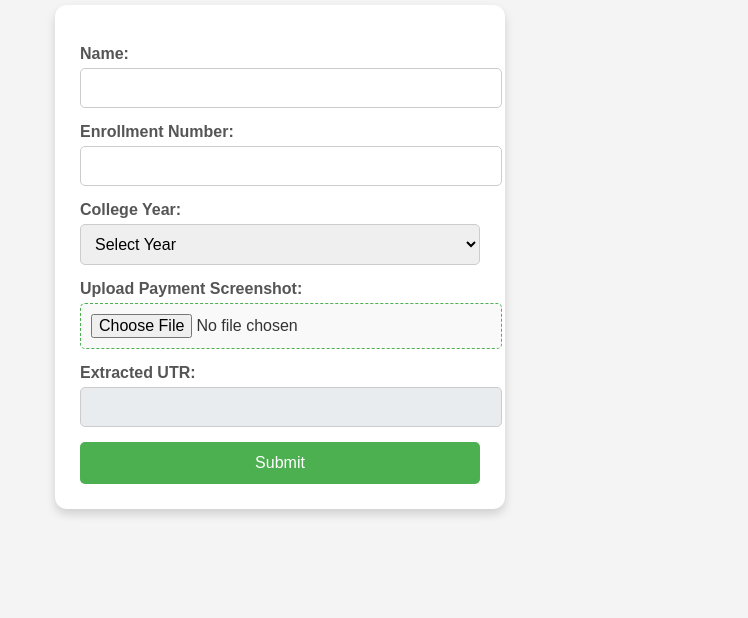
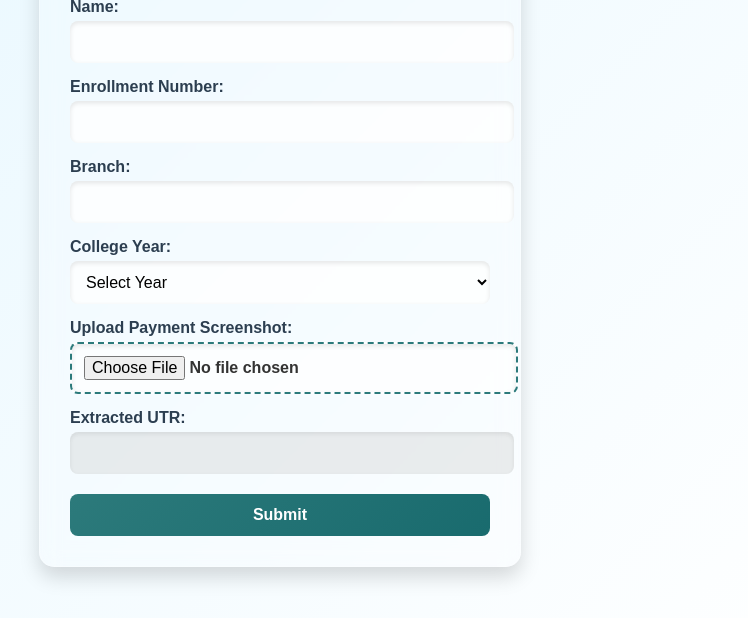
Before and after one commit to Agrawal-Rajat/UTR-Extractor, a plain HTML site: page index.html in a window 1280 px wide. Shown: the part 182-800 px from the top of the page, without its empty margins (360-1108 px from the left). Drawn offline with Linux system fonts and the light colour scheme.

Commit message:
updated the styles

```diff
--- a/index.html
+++ b/index.html
@@ -13,6 +13,9 @@
 
         <label for="enrollment">Enrollment Number:</label>
         <input type="text" id="enrollment" name="enrollment" required>
+
+        <label for="branch">Branch:</label>
+        <input type="text" id="branch" name="branch" required>
 
         <label for="college-year">College Year:</label>
         <select id="college-year" name="college-year" required>
--- a/style.css
+++ b/style.css
@@ -1,41 +1,46 @@
 /* General Styling */
 body {
-    font-family: 'Arial', sans-serif;
-    background-color: #f4f4f4;
+    font-family: 'Poppins', sans-serif;
+    background: linear-gradient(135deg, #e6f7ff, #ffffff);
     color: #333;
     margin: 0;
     padding: 0;
     display: flex;
-    flex-direction: column;
     align-items: center;
     justify-content: center;
     min-height: 100vh;
+    flex-direction: column;
 }
 
 /* Page Title */
 h1 {
-    color: #4CAF50;
-    font-size: 2em;
+    color: #2C7A7B;
+    font-size: 2.2em;
+    font-weight: 600;
     margin-bottom: 20px;
     text-align: center;
+    letter-spacing: 1px;
 }
 
-/* Form Styling */
+/* Form Styling - Glassmorphism */
 form {
-    background-color: #fff;
-    padding: 25px;
-    border-radius: 12px;
-    box-shadow: 0 5px 10px rgba(0, 0, 0, 0.15);
+    background: rgba(255, 255, 255, 0.15);
+    backdrop-filter: blur(10px);
+    -webkit-backdrop-filter: blur(10px);
+    padding: 30px;
+    border-radius: 15px;
+    box-shadow: 0 10px 20px rgba(0, 0, 0, 0.15);
     width: 100%;
-    max-width: 400px;
+    max-width: 420px;
     text-align: center;
+    border: 1px solid rgba(255, 255, 255, 0.25);
 }
 
 /* Labels */
 label {
     font-size: 1em;
-    font-weight: bold;
-    color: #555;
+    font-weight: 600;
+    color: #2C3E50;
     display: block;
     margin-top: 15px;
     text-align: left;
@@ -44,50 +49,64 @@ label {
 /* Input Fields */
 input, select {
     width: 100%;
-    padding: 10px;
+    padding: 12px;
     margin-top: 5px;
-    border: 1px solid #ccc;
-    border-radius: 5px;
+    border: none;
+    border-radius: 8px;
     font-size: 1em;
-    transition: border-color 0.3s ease;
+    background: rgba(255, 255, 255, 0.75);
+    box-shadow: inset 0 2px 5px rgba(0, 0, 0, 0.1);
+    transition: all 0.3s ease-in-out;
 }
 
 input:focus, select:focus {
-    border-color: #4CAF50;
+    background: rgba(255, 255, 255, 1);
+    box-shadow: 0 0 10px rgba(44, 122, 123, 0.3);
     outline: none;
 }
 
 /* File Upload */
 #image-upload {
-    border: 1px dashed #4CAF50;
-    padding: 10px;
-    background-color: #f9f9f9;
+    border: 2px dashed #2C7A7B;
+    padding: 12px;
+    background-color: rgba(255, 255, 255, 0.7);
     text-align: center;
     cursor: pointer;
+    font-weight: 600;
+    transition: background-color 0.3s ease, border-color 0.3s ease;
+}
+
+#image-upload:hover {
+    background-color: rgba(44, 122, 123, 0.1);
+    border-color: #2C7A7B;
 }
 
 /* Disabled Input (Extracted UTR) */
 #utr {
-    background-color: #e9ecef;
+    background-color: rgba(200, 200, 200, 0.4);
     cursor: not-allowed;
+    opacity: 0.8;
 }
 
 /* Buttons */
 button {
     width: 100%;
     padding: 12px;
-    background-color: #4CAF50;
+    background: linear-gradient(135deg, #2C7A7B, #196b6e);
     color: white;
     border: none;
-    border-radius: 5px;
+    border-radius: 8px;
+    font-size: 1em;
+    font-weight: 600;
     cursor: pointer;
-    font-size: 1em;
-    margin-top: 15px;
-    transition: background-color 0.3s ease, transform 0.2s;
+    margin-top: 20px;
+    transition: all 0.3s ease-in-out;
 }
 
 button:hover {
-    background-color: #45a049;
+    background: linear-gradient(135deg, #249898, #1e5859);
+    transform: scale(1.03);
+    box-shadow: 0px 5px 15px rgba(44, 122, 123, 0.3);
 }
 
 button:active {
@@ -98,6 +117,14 @@ button:active {
 @media (max-width: 600px) {
     form {
         width: 90%;
-        padding: 20px;
+        padding: 25px;
+    }
+
+    h1 {
+        font-size: 1.8em;
+    }
+
+    input, select, button {
+        font-size: 0.95em;
     }
 }
```
